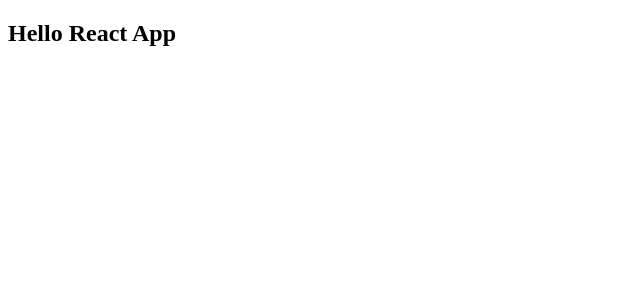
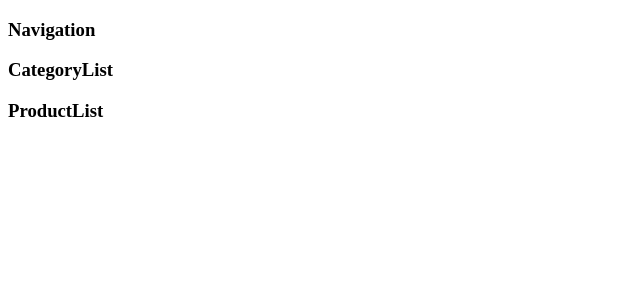
Before and after one commit to AErenCV/react-studies, a React (Create React App) app in the folder intro/: page / in a window 1280 px wide. Shown: the top 300 px of the page, without its empty margins (0-640 px from the left). Built offline with nearby package versions, Linux system fonts and the light colour scheme.

Commit message:
First component files created

```diff
--- a/intro/src/App.js
+++ b/intro/src/App.js
@@ -1,7 +1,13 @@
+import Navi from "./Navi";
+import CategoryList from "./CategoryList";
+import ProductList from "./ProductList";
+
 function App() {
   return (
     <div>
-      <h2>Hello React App</h2>
+      <Navi />
+      <CategoryList />
+      <ProductList />
     </div>
   );
 }
--- /dev/null
+++ b/intro/src/CategoryList.js
@@ -0,0 +1,9 @@
+import React, { Component } from 'react'
+
+export default class CategoryList extends Component {
+  render() {
+    return (
+      <div><h3>CategoryList</h3></div>
+    )
+  }
+}
--- /dev/null
+++ b/intro/src/Navi.js
@@ -0,0 +1,9 @@
+import React, { Component } from 'react'
+
+export default class Navi extends Component {
+  render() {
+    return (
+      <div><h3>Navigation</h3></div>
+    )
+  }
+}
--- /dev/null
+++ b/intro/src/ProductList.js
@@ -0,0 +1,9 @@
+import React, { Component } from 'react'
+
+export default class ProductList extends Component {
+  render() {
+    return (
+      <div><h3>ProductList</h3></div>
+    )
+  }
+}
```
